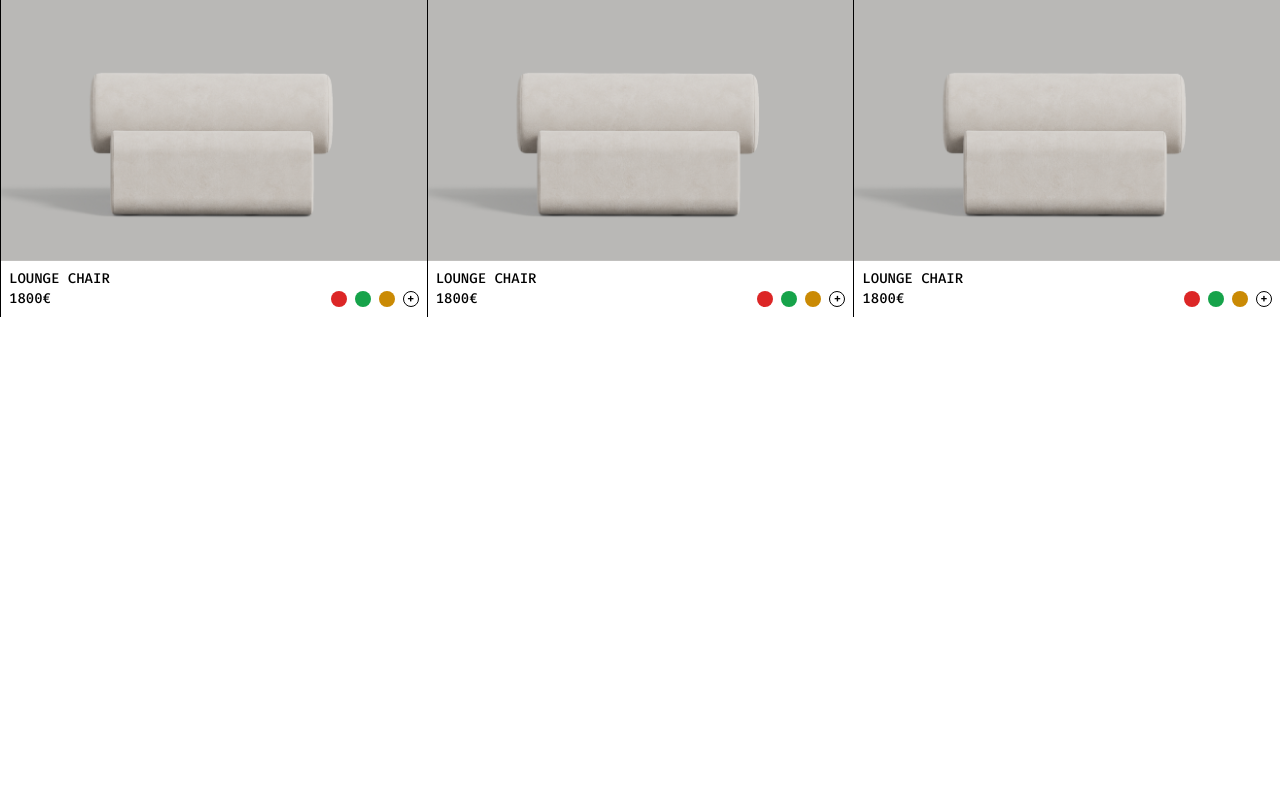
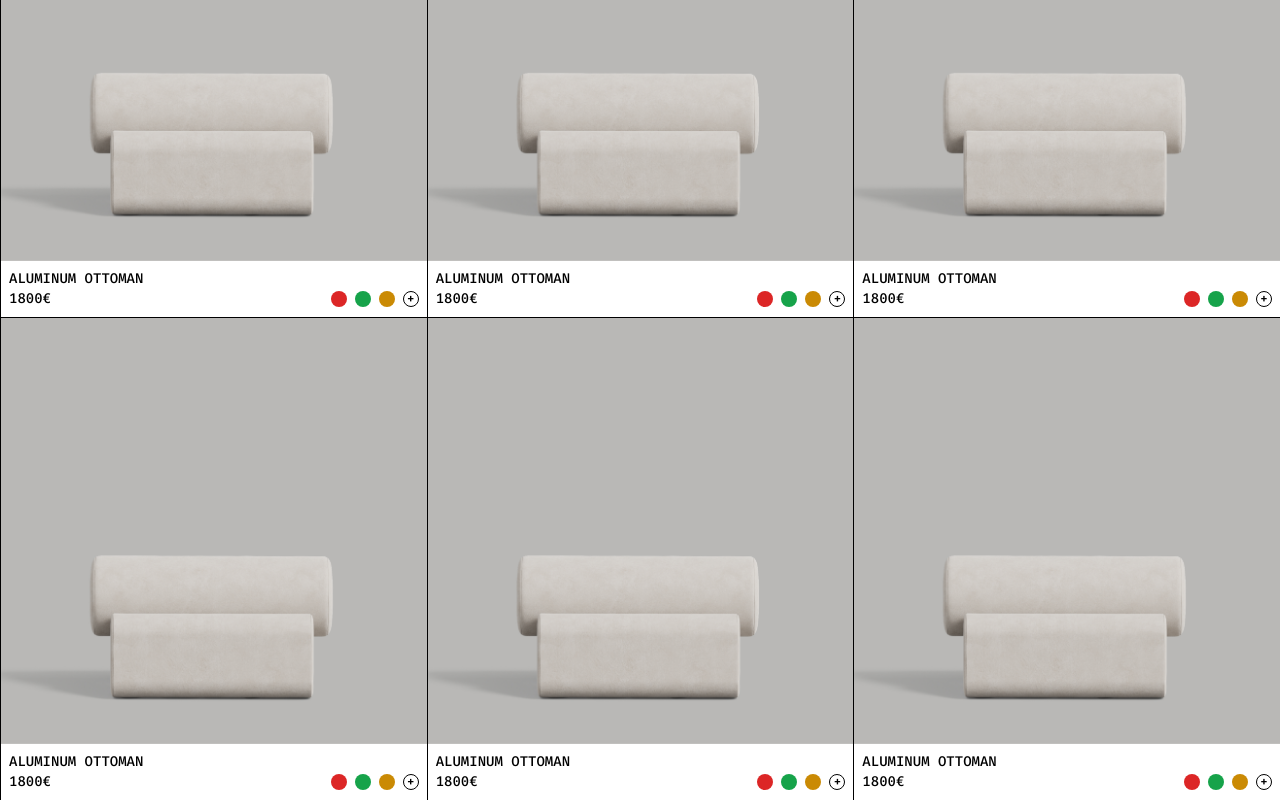
Before and after one commit to byteman0125/enkelhet.shop, a Next.js app: page / in a window 1280 px wide. Shown: the part 1101-1901 px from the top of the page. Before the commit the page ends 1418 px from the top, so only its background shows below. Built offline with nearby package versions, Linux system fonts and the light colour scheme.

Commit message:
feat: add productCard and productImage component

```diff
--- a/src/app/(shop)/page.tsx
+++ b/src/app/(shop)/page.tsx
@@ -7,7 +7,7 @@ export default function HomePage() {
   return (
     <div className="">
       <Hero />
-      <ProductGrid />
+      <ProductGrid products={products} />
     </div>
   );
 }
--- a/src/components/products/ProductCard/ProductCard.tsx
+++ b/src/components/products/ProductCard/ProductCard.tsx
@@ -1,20 +1,22 @@
-import Image from 'next/image';
+import { IProduct } from '@/interfaces';
+import Link from 'next/link';
+import { ProductImage } from './ProductImage';
 
-export const ProductCard = () => {
+interface Props {
+  product: IProduct;
+}
+
+export const ProductCard = ({ product }: Props) => {
   return (
-    <div className="w-full h-fit product-card">
-      <figure className="relative h-full w-full aspect-square">
-        <Image
-          src={`/example.jpg`}
-          alt="item name"
-          fill
-          className="object-cover"
-        />
-      </figure>
+    <Link
+      href={`/products/${product.slug}`}
+      className="w-full h-fit product-card"
+    >
+      <ProductImage images={product.images} />
       <div className="p-2 text-sm">
-        <p>LOUNGE CHAIR</p>
+        <p className="uppercase">{product.title}</p>
         <div className="flex items-center justify-between">
-          <p>1800€</p>
+          <p>{product.price}€</p>
           <div className="flex items-center gap-2">
             <div className="h-4 w-4 bg-red-600 rounded-full"></div>
             <div className="h-4 w-4 bg-green-600 rounded-full"></div>
@@ -25,6 +27,6 @@ export const ProductCard = () => {
           </div>
         </div>
       </div>
-    </div>
+    </Link>
   );
 };
--- /dev/null
+++ b/src/components/products/ProductCard/ProductImage.tsx
@@ -0,0 +1,23 @@
+'use client';
+
+import Image from 'next/image';
+import { useState } from 'react';
+interface Props {
+  images: string[];
+}
+
+export const ProductImage = ({ images }: Props) => {
+  const [displayImage, setDisplayImage] = useState(images[0]);
+  return (
+    <figure className="relative h-full w-full aspect-square">
+      <Image
+        onMouseEnter={() => setDisplayImage(images[1])}
+        onMouseLeave={() => setDisplayImage(images[0])}
+        src={`${displayImage}`}
+        alt="item name"
+        className="object-cover"
+        fill
+      />
+    </figure>
+  );
+};
--- a/src/components/products/ProductGrid/ProductGrid.tsx
+++ b/src/components/products/ProductGrid/ProductGrid.tsx
@@ -2,18 +2,15 @@ import { IProduct } from '@/interfaces';
 import { ProductCard } from '../ProductCard/ProductCard';
 
 interface Props {
-  products: IProduct;
+  products: IProduct[];
 }
 
 export const ProductGrid = ({ products }: Props) => {
   return (
-    <div className="grid grid-cols-3">
-      <ProductCard />
-      <ProductCard />
-      <ProductCard />
-      <ProductCard />
-      <ProductCard />
-      <ProductCard />
+    <div className="grid grid-cols-1 md:grid-cols-2 xl:grid-cols-3">
+      {products.map((product) => (
+        <ProductCard key={product.slug} product={product} />
+      ))}
     </div>
   );
 };
--- a/src/seed/seed.ts
+++ b/src/seed/seed.ts
@@ -17,5 +17,125 @@ export const initialData: ISeedData = {
       inStock: 10,
       tags: ['tag'],
     },
+    {
+      description: `La Pepino is a collection of seating variations, built on the repeating pattern of cylindrical cushions, and supported by an organically shaped base. Every piece comes fully upholstered in customisable fabrics, and plays with the different points of contact between cushion and body.`,
+      finish: ['Ash', 'Oak', 'Walnut'],
+      images: ['/example.jpg', '/example-2.webp'],
+      measurements: {
+        depth: '60',
+        width: '52',
+        totalHeight: '90',
+      },
+      price: 1800,
+      slug: 'ALUMINUM OTTOMAN',
+      title: 'ALUMINUM OTTOMAN',
+      inStock: 10,
+      tags: ['tag'],
+    },
+    {
+      description: `La Pepino is a collection of seating variations, built on the repeating pattern of cylindrical cushions, and supported by an organically shaped base. Every piece comes fully upholstered in customisable fabrics, and plays with the different points of contact between cushion and body.`,
+      finish: ['Ash', 'Oak', 'Walnut'],
+      images: ['/example.jpg', '/example-2.webp'],
+      measurements: {
+        depth: '60',
+        width: '52',
+        totalHeight: '90',
+      },
+      price: 1800,
+      slug: 'ALUMINUM OTTOMAN',
+      title: 'ALUMINUM OTTOMAN',
+      inStock: 10,
+      tags: ['tag'],
+    },
+    {
+      description: `La Pepino is a collection of seating variations, built on the repeating pattern of cylindrical cushions, and supported by an organically shaped base. Every piece comes fully upholstered in customisable fabrics, and plays with the different points of contact between cushion and body.`,
+      finish: ['Ash', 'Oak', 'Walnut'],
+      images: ['/example.jpg', '/example-2.webp'],
+      measurements: {
+        depth: '60',
+        width: '52',
+        totalHeight: '90',
+      },
+      price: 1800,
+      slug: 'ALUMINUM OTTOMAN',
+      title: 'ALUMINUM OTTOMAN',
+      inStock: 10,
+      tags: ['tag'],
+    },
+    {
+      description: `La Pepino is a collection of seating variations, built on the repeating pattern of cylindrical cushions, and supported by an organically shaped base. Every piece comes fully upholstered in customisable fabrics, and plays with the different points of contact between cushion and body.`,
+      finish: ['Ash', 'Oak', 'Walnut'],
+      images: ['/example.jpg', '/example-2.webp'],
+      measurements: {
+        depth: '60',
+        width: '52',
+        totalHeight: '90',
+      },
+      price: 1800,
+      slug: 'ALUMINUM OTTOMAN',
+      title: 'ALUMINUM OTTOMAN',
+      inStock: 10,
+      tags: ['tag'],
+    },
+    {
+      description: `La Pepino is a collection of seating variations, built on the repeating pattern of cylindrical cushions, and supported by an organically shaped base. Every piece comes fully upholstered in customisable fabrics, and plays with the different points of contact between cushion and body.`,
+      finish: ['Ash', 'Oak', 'Walnut'],
+      images: ['/example.jpg', '/example-2.webp'],
+      measurements: {
+        depth: '60',
+        width: '52',
+        totalHeight: '90',
+      },
+      price: 1800,
+      slug: 'ALUMINUM OTTOMAN',
+      title: 'ALUMINUM OTTOMAN',
+      inStock: 10,
+      tags: ['tag'],
+    },
+    {
+      description: `La Pepino is a collection of seating variations, built on the repeating pattern of cylindrical cushions, and supported by an organically shaped base. Every piece comes fully upholstered in customisable fabrics, and plays with the different points of contact between cushion and body.`,
+      finish: ['Ash', 'Oak', 'Walnut'],
+      images: ['/example.jpg', '/example-2.webp'],
+      measurements: {
+        depth: '60',
+        width: '52',
+        totalHeight: '90',
+      },
+      price: 1800,
+      slug: 'ALUMINUM OTTOMAN',
+      title: 'ALUMINUM OTTOMAN',
+      inStock: 10,
+      tags: ['tag'],
+    },
+    {
+      description: `La Pepino is a collection of seating variations, built on the repeating pattern of cylindrical cushions, and supported by an organically shaped base. Every piece comes fully upholstered in customisable fabrics, and plays with the different points of contact between cushion and body.`,
+      finish: ['Ash', 'Oak', 'Walnut'],
+      images: ['/example.jpg', '/example-2.webp'],
+      measurements: {
+        depth: '60',
+        width: '52',
+        totalHeight: '90',
+      },
+      price: 1800,
+      slug: 'ALUMINUM OTTOMAN',
+      title: 'ALUMINUM OTTOMAN',
+      inStock: 10,
+      tags: ['tag'],
+    },
+    {
+      description: `La Pepino is a collection of seating variations, built on the repeating pattern of cylindrical cushions, and supported by an organically shaped base. Every piece comes fully upholstered in customisable fabrics, and plays with the different points of contact between cushion and body.`,
+      finish: ['Ash', 'Oak', 'Walnut'],
+      images: ['/example.jpg', '/example-2.webp'],
+      measurements: {
+        depth: '60',
+        width: '52',
+        totalHeight: '90',
+      },
+      price: 1800,
+      slug: 'ALUMINUM OTTOMAN',
+      title: 'ALUMINUM OTTOMAN',
+      inStock: 10,
+      tags: ['tag'],
+    },
   ],
 };
```
